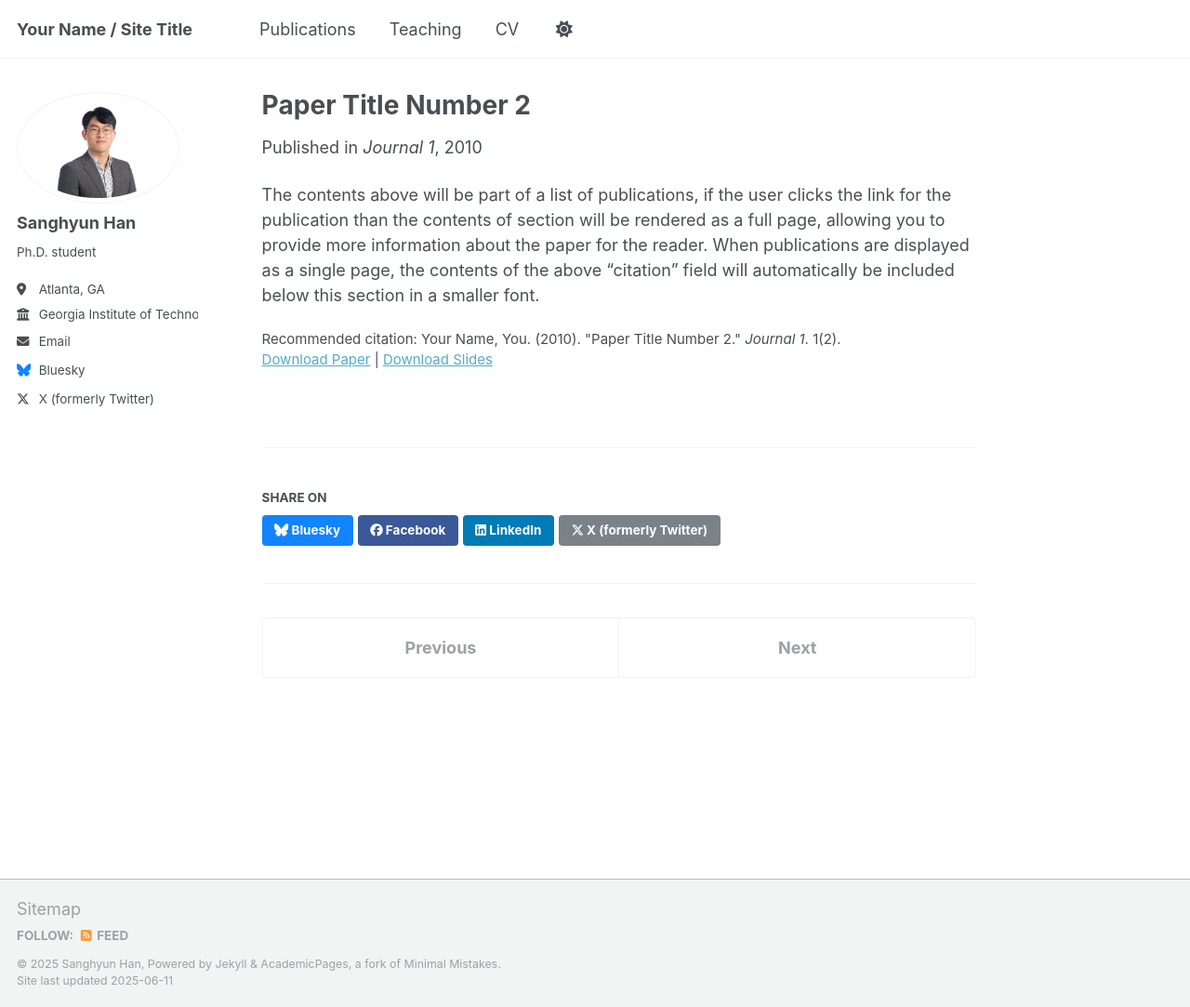
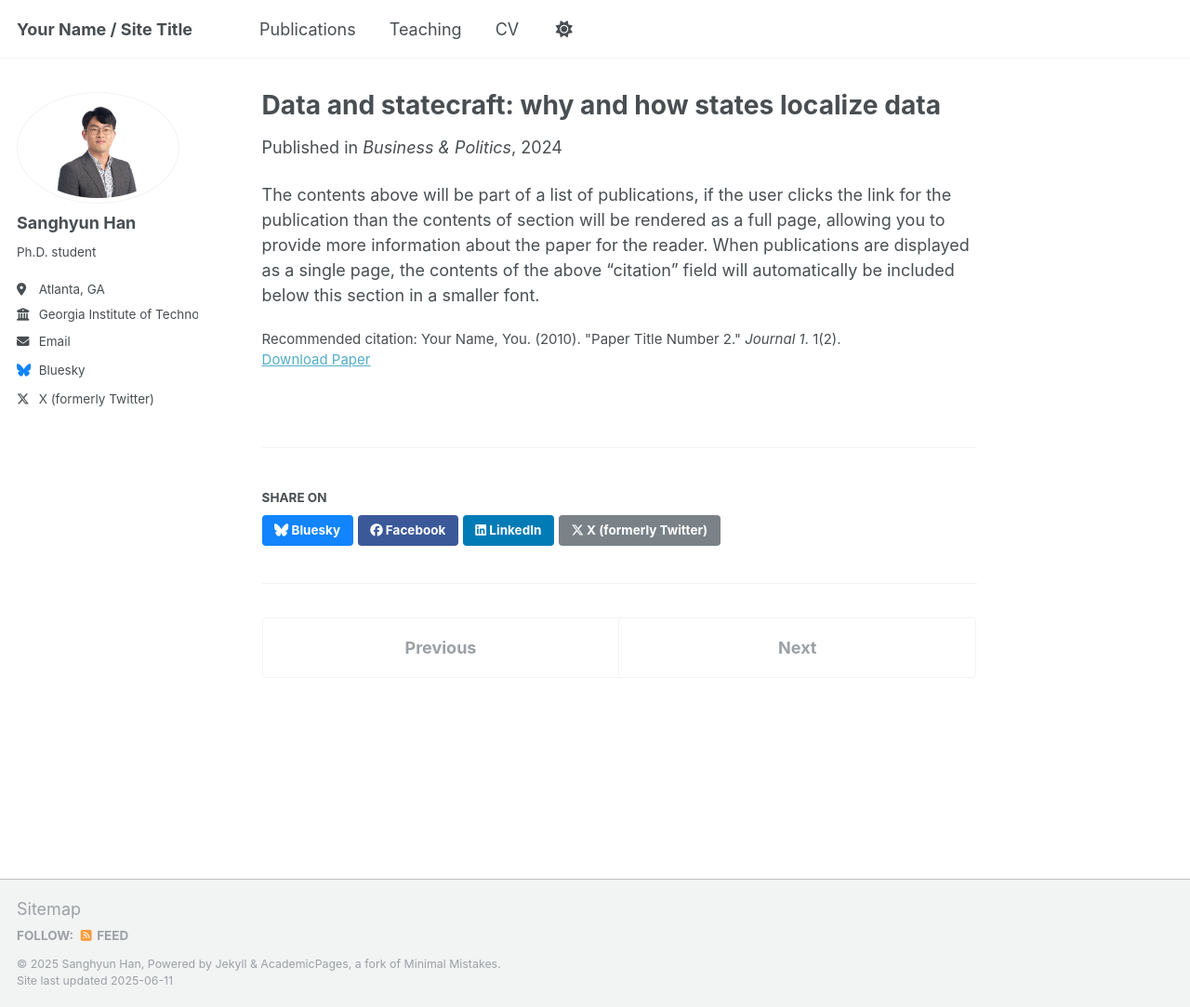
Before and after one commit to sanghyun-ir/sanghyun-ir.github.io, a Jekyll site: the page built from _publications/2010-10-01-paper-title-number-2.md, in a window 1280 px wide and 1083 px high. Shown: the whole window at 93% size. Built offline with Jekyll 4.4.1, drawn with Linux system fonts in a browser that asks for light colours.

Commit message:
Update 2010-10-01-paper-title-number-2.md

```diff
--- a/_publications/2010-10-01-paper-title-number-2.md
+++ b/_publications/2010-10-01-paper-title-number-2.md
@@ -1,13 +1,12 @@
 ---
-title: "Paper Title Number 2"
+title: "Data and statecraft: why and how states localize data"
 collection: publications
 category: manuscripts
-permalink: /publication/2010-10-01-paper-title-number-2
+permalink: /publication/dataandstatecraft
 excerpt: 'This paper is about the number 2. The number 3 is left for future work.'
-date: 2010-10-01
-venue: 'Journal 1'
-slidesurl: 'http://academicpages.github.io/files/slides2.pdf'
-paperurl: 'http://academicpages.github.io/files/paper2.pdf'
+date: 2024-03-12
+venue: 'Business & Politics'
+paperurl: 'https://doi.org/10.1017/bap.2023.41'
 citation: 'Your Name, You. (2010). &quot;Paper Title Number 2.&quot; <i>Journal 1</i>. 1(2).'
 ---
 
```
